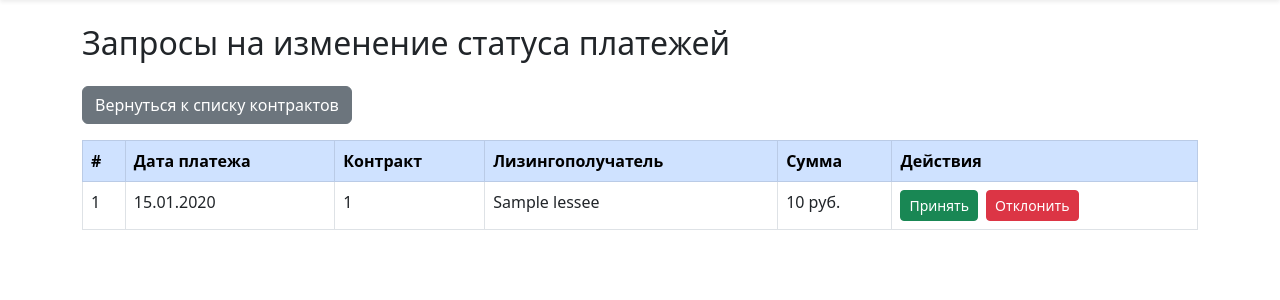
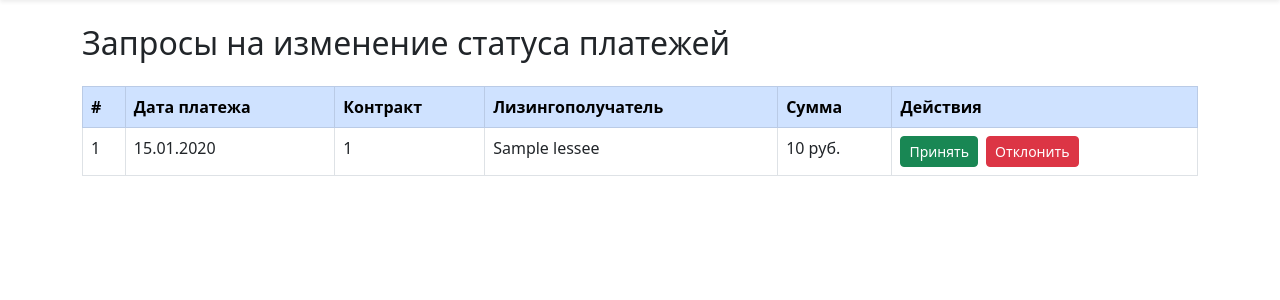
Before and after one commit to Flynotfly/Leasing-of-metering-devices, a Django app: template leasing/templates/payment/request_paid_list.html in a window 1280 px wide. Shown: the part 56-356 px from the top of the page. Run offline with Django 5.2, Linux system fonts and the light colour scheme; the template is opened without the code that fills it: most values are stand-ins (such as "Sample title", 1, 10 or a date in 2020).

Commit message:
delete back to contracts button from requested payments

```diff
--- a/leasing/templates/payment/request_paid_list.html
+++ b/leasing/templates/payment/request_paid_list.html
@@ -7,11 +7,6 @@
 {% block content %}
 <div class="container mt-4">
     <h2 class="mb-4">Запросы на изменение статуса платежей</h2>
-
-    <!-- Back to Contract List Button -->
-    <div class="mb-3">
-        <a href="{% url 'list_contract' %}" class="btn btn-secondary">Вернуться к списку контрактов</a>
-    </div>
 
     <!-- Payment Request Table -->
     <div class="table-responsive">
```
